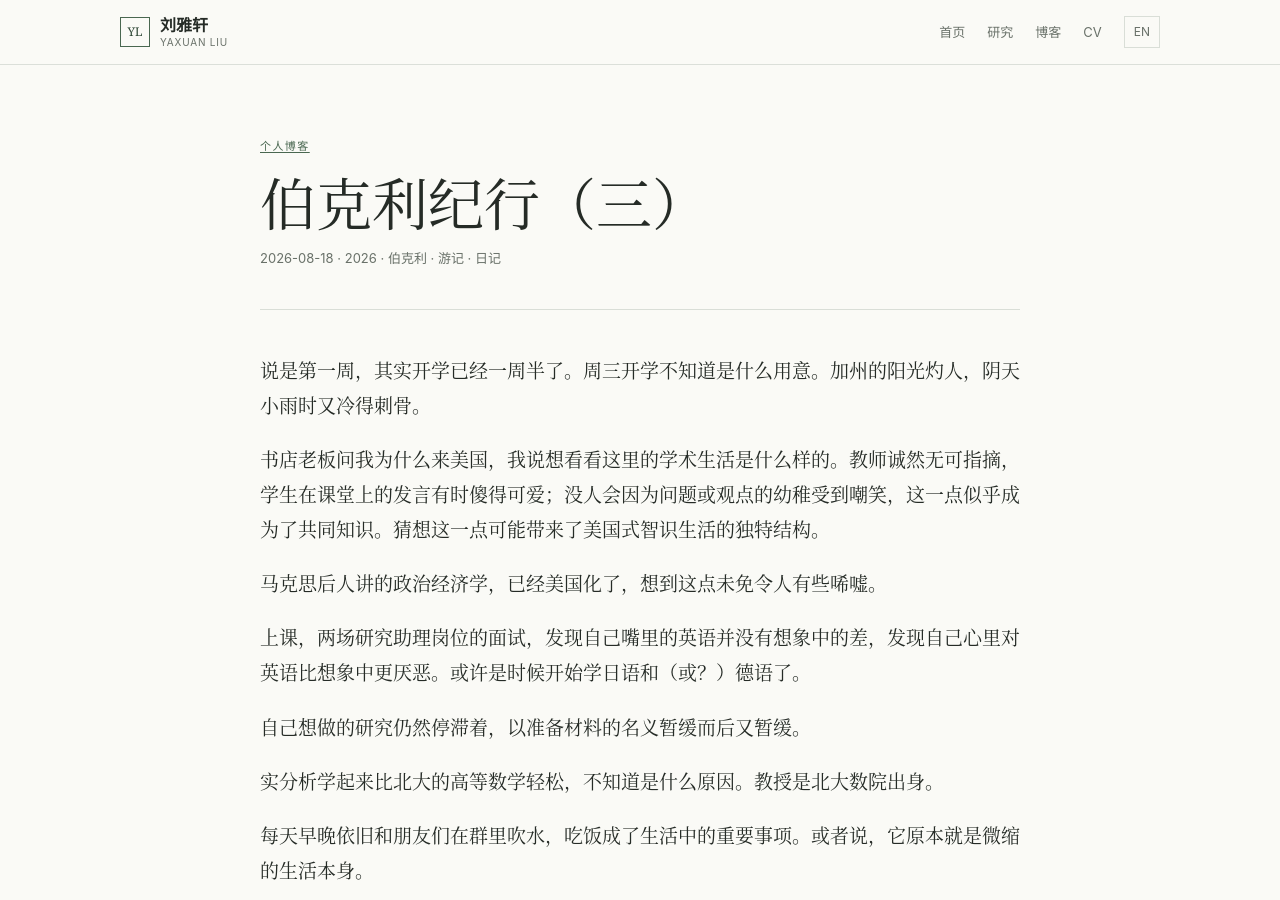
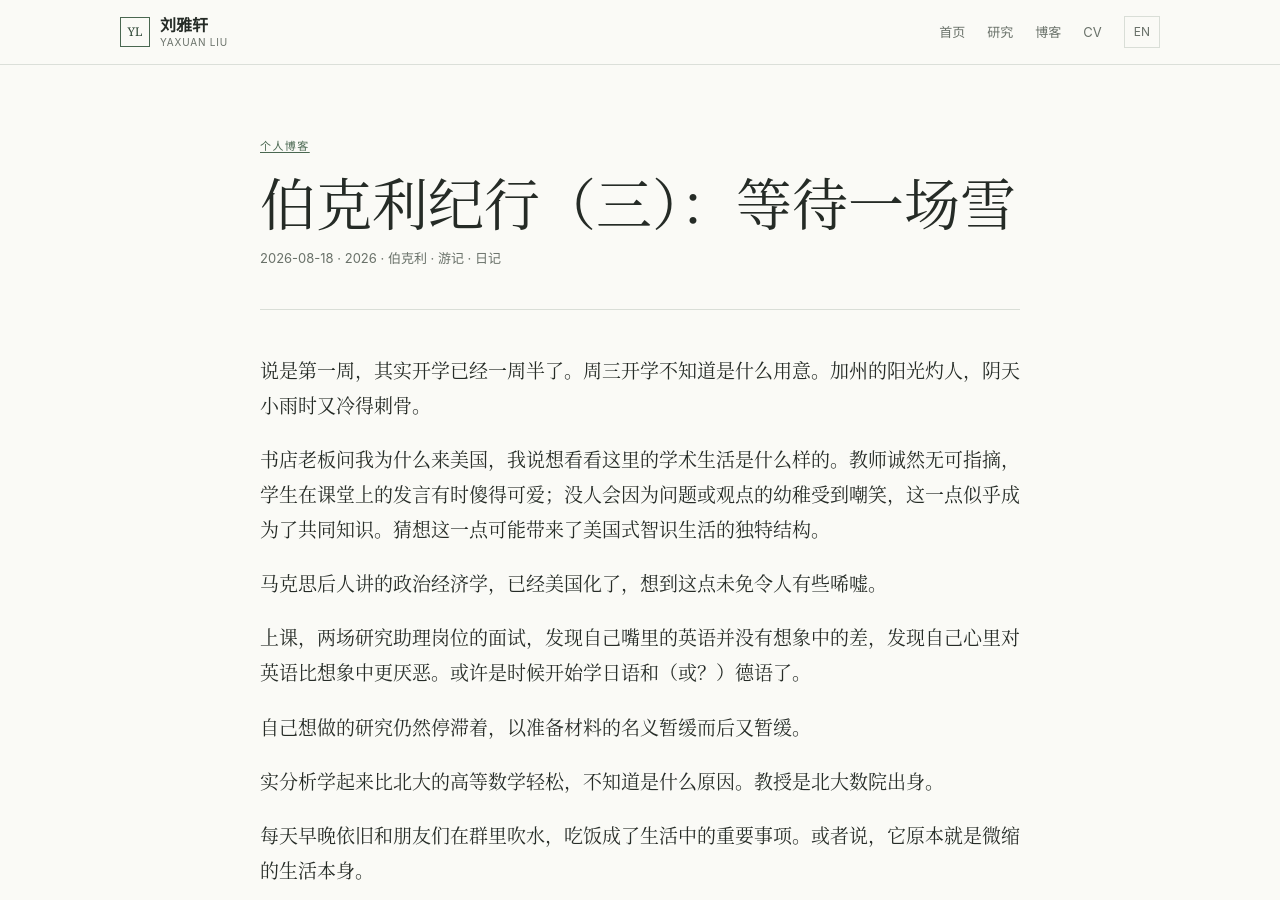
Before and after one commit to LiuYaxuan33/LiuYaxuan33.github.io, a Jekyll site: the page built from _posts/2026-08-18-Berkeley_3.md, in a window 1280 px wide and 900 px high. Built offline with Jekyll 4.4.1, drawn with Linux system fonts in a browser that asks for light colours; comment, search, counter and statistics services are not loaded.

Commit message:
260904-3

```diff
--- a/_posts/2026-08-18-Berkeley_3.md
+++ b/_posts/2026-08-18-Berkeley_3.md
@@ -1,9 +1,9 @@
 ---
 title: "Berkeley-1"
-title_zh: "伯克利纪行（三）"
-title_en: "Travel Notes in Berkeley, Episode 3"
-excerpt_zh: "第一周：等待一场雪"
-excerpt_en: "The first week: waiting for snow"
+title_zh: "伯克利纪行（三）：等待一场雪"
+title_en: "Travel Notes in Berkeley, Episode 3: Waiting for Snow"
+excerpt_zh: "第一周"
+excerpt_en: "The first week"
 tags: [2026, 伯克利, 游记, 日记]
 ---
 
```
